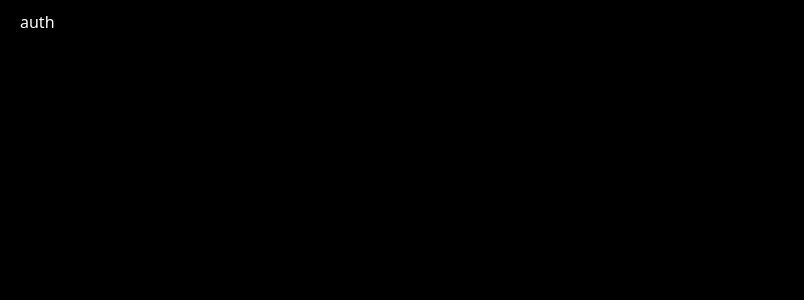
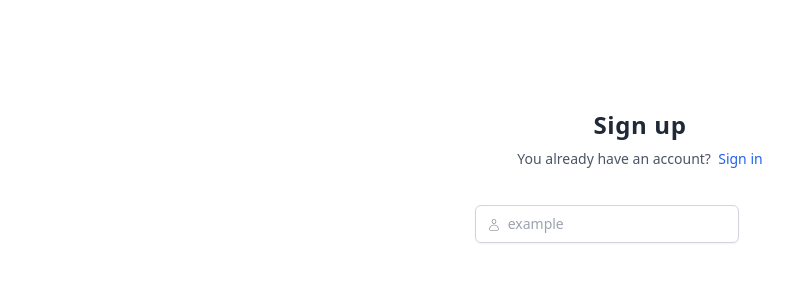
Before and after one commit to alialipoordev/nextjs-full-authentication, a Next.js app: page /auth in a window 1280 px wide. Shown: the top 300 px of the page, without its empty margins (0-804 px from the left). Built offline with nearby package versions, Linux system fonts and the light colour scheme.

Commit message:
auth, custom input

```diff
--- /dev/null
+++ b/src/components/forms/Register.tsx
@@ -0,0 +1,23 @@
+import * as React from "react";
+import Input from "../inputs/Input";
+import { CiUser } from "react-icons/ci";
+
+interface IRegisterFormProps {}
+
+const RegisterForm: React.FunctionComponent<IRegisterFormProps> = (props) => {
+  return (
+    <form className="my-8 text-sm">
+      <div className="gap-2 md:flex">
+        <Input
+          name="first_name"
+          label="First name"
+          type="text"
+          icon={<CiUser />}
+          placeholder="example"
+        />
+      </div>
+    </form>
+  );
+};
+
+export default RegisterForm;
--- /dev/null
+++ b/src/components/inputs/Input.tsx
@@ -0,0 +1,35 @@
+import * as React from "react";
+
+interface IInputProps {
+  name: string;
+  label: string;
+  type: string;
+  icon: JSX.Element;
+  placeholder: string;
+}
+
+const Input: React.FunctionComponent<IInputProps> = ({
+  name,
+  label,
+  type,
+  icon,
+  placeholder,
+}) => {
+  return (
+    <div className="relative mt-1 rounded-md shadow-sm">
+          <div className="pointer-event-none absolute left-0 top-0.5 inset-y-0
+            flex items-center pl-3">
+        <span className="text-gray-500 text-sm">{icon}</span>
+      </div>
+      <input
+        type={type}
+        placeholder={placeholder}
+        className="w-full py-2 pr-7 pl-8 block rounded-md border
+         border-gray-300 outline-offset-2 outline-transparent text-sm
+         focus:border-blue-500 focus:ring-blue-700 focus:ring-2"
+      />
+    </div>
+  );
+};
+
+export default Input;
--- a/src/pages/auth.tsx
+++ b/src/pages/auth.tsx
@@ -1,9 +1,35 @@
-import React from 'react'
+import RegisterForm from "@/components/forms/Register";
+import React from "react";
 
 function auth() {
   return (
-    <div>auth</div>
-  )
+    <div className="w-full flex items-center justify-center">
+      <div className="w-full h-96 flex items-center justify-center">
+        <div
+          className="w-full sm:w-5/6 md:w-2/3
+          lg:w-1/2 xl:w-1/3 2xl:w-1/3 h-full bg-white
+          flex items-center justify-center"
+        >
+          <div className="w-full px-12 py-4">
+            <h2 className="text-center text-2xl font-bold tracking-wide text-gray-800">
+              Sign up
+            </h2>
+            <p className="text-center text-sm text-gray-600 mt-2">
+              You already have an account? &nbsp;
+              <a
+                href="#"
+                className="text-blue-600 hover:text-blue-700 hover:underline cursor-pointer"
+              >
+                Sign in
+              </a>
+            </p>
+            {/* SIGN UP FORM */}
+            <RegisterForm />
+          </div>
+        </div>
+      </div>
+    </div>
+  );
 }
 
-export default auth
+export default auth;
--- a/src/pages/index.tsx
+++ b/src/pages/index.tsx
@@ -9,7 +9,7 @@
   console.log(session);
 
   return (
-    <div className="bg-black min-h-screen flex items-center justify-center">
+    <div className="home bg-black min-h-screen flex items-center justify-center">
       <div className="container mx-auto">
         <div className="border border-white relative flex flex-col w-full rounded-lg">
           <div className="flex flex-wrap justify-center items-center">
--- a/src/styles/globals.css
+++ b/src/styles/globals.css
@@ -2,7 +2,7 @@
 @tailwind components;
 @tailwind utilities;
 
-body {
+.home {
   background: #000;
   padding: 10px 20px;
   color: #fff;
```
